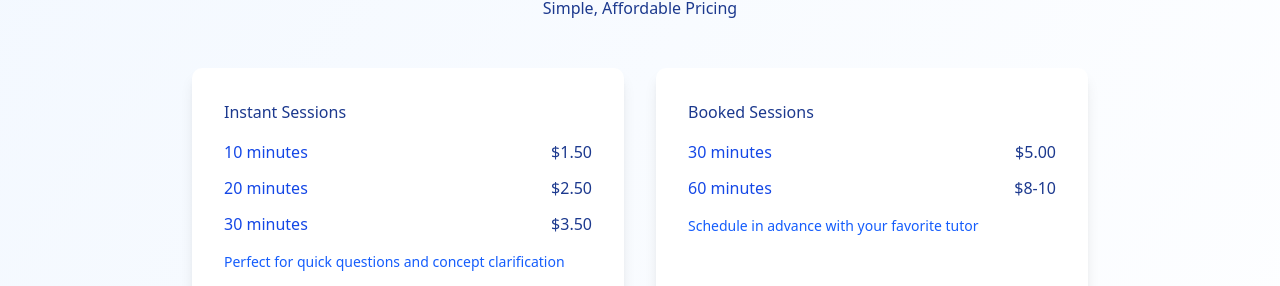
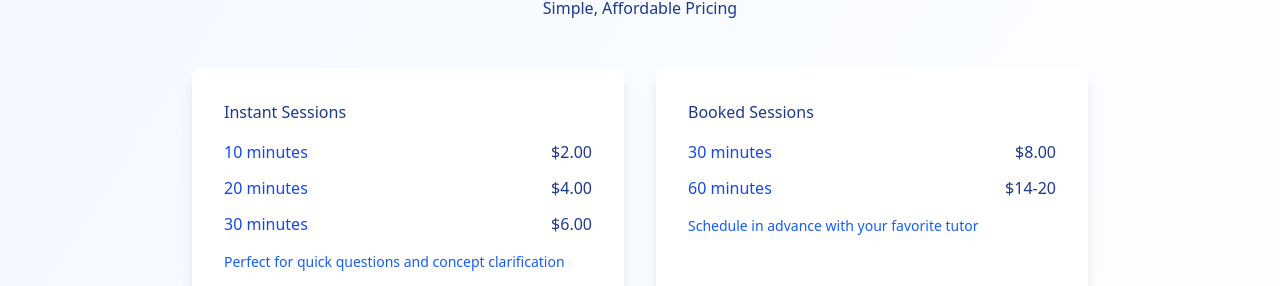
Before and after one commit to fmq4svycfq-rgb/rent-a-tutor, a React (Vite) app: page / in a window 1280 px wide. Shown: the part 1136-1422 px from the top of the page. Built offline with nearby package versions, Linux system fonts and the light colour scheme.

Commit message:
Update LandingPage.tsx

```diff
--- a/src/components/LandingPage.tsx
+++ b/src/components/LandingPage.tsx
@@ -138,15 +138,15 @@ export function LandingPage({ onLogin }: LandingPageProps) {
             <div className="space-y-3">
               <div className="flex justify-between">
                 <span className="text-blue-700">10 minutes</span>
-                <span className="text-blue-900">$1.50</span>
+                <span className="text-blue-900">$2.00</span>
               </div>
               <div className="flex justify-between">
                 <span className="text-blue-700">20 minutes</span>
-                <span className="text-blue-900">$2.50</span>
+                <span className="text-blue-900">$4.00</span>
               </div>
               <div className="flex justify-between">
                 <span className="text-blue-700">30 minutes</span>
-                <span className="text-blue-900">$3.50</span>
+                <span className="text-blue-900">$6.00</span>
               </div>
             </div>
             <p className="text-blue-600 mt-4 text-sm">Perfect for quick questions and concept clarification</p>
@@ -157,11 +157,11 @@ export function LandingPage({ onLogin }: LandingPageProps) {
             <div className="space-y-3">
               <div className="flex justify-between">
                 <span className="text-blue-700">30 minutes</span>
-                <span className="text-blue-900">$5.00</span>
+                <span className="text-blue-900">$8.00</span>
               </div>
               <div className="flex justify-between">
                 <span className="text-blue-700">60 minutes</span>
-                <span className="text-blue-900">$8-10</span>
+                <span className="text-blue-900">$14-20</span>
               </div>
             </div>
             <p className="text-blue-600 mt-4 text-sm">Schedule in advance with your favorite tutor</p>
```
